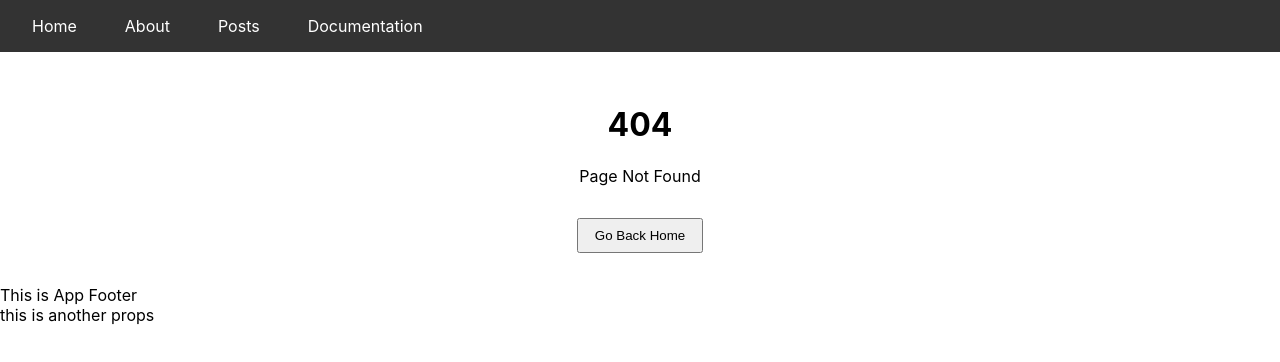
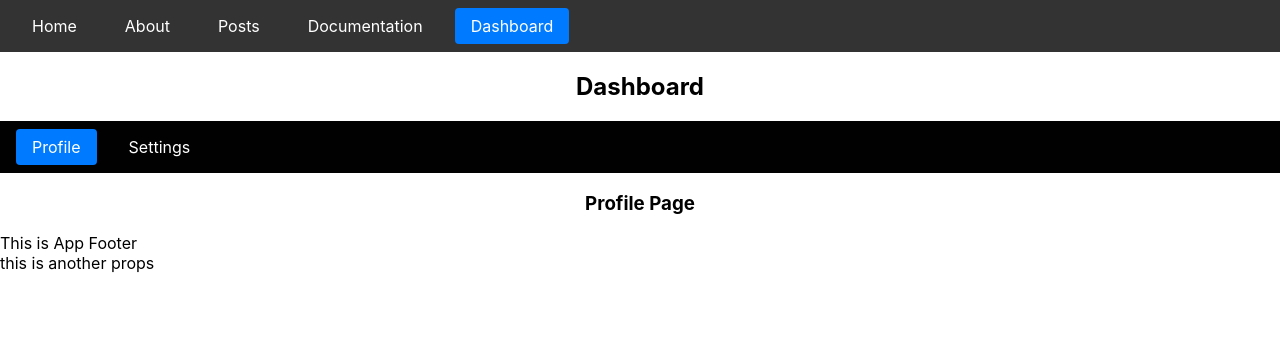
Before and after one commit to bikash-s-bhandari/react-tut-2024, a React (Create React App) app: page /dashboard/profile in a window 1280 px wide. Before the commit this address had no page. Shown: the top 362 px of the page. Built offline with nearby package versions, Linux system fonts and the light colour scheme.

Commit message:
nested routing added

```diff
--- a/src/App.jsx
+++ b/src/App.jsx
@@ -8,6 +8,9 @@ import Home from './pages/Home';
 import About from './pages/About';
 import PostList from './pages/Post';
 import Documentation from "./pages/Documentation";
+import Dashboard from './pages/dashboard';
+import Profile from './components/dashboard/Profile';
+import Settings from './components/dashboard/Settings';
 import NotFound from "./pages/NotFound";
 
 function App() {
@@ -25,6 +28,13 @@ function App() {
         <Route path="/posts" element={ <PostList/> } />
         <Route path="/docs" element={ <Documentation/> } />
 
+         {/* Parent Route for Nested Routing */}
+         <Route path="/dashboard" element={<Dashboard />}>
+            {/* Nested Routes */}
+            <Route path="profile" element={<Profile />} />
+            <Route path="settings" element={<Settings />} />
+          </Route>
+
         <Route path="*" element={<NotFound/>} />
 
         </Routes>
--- /dev/null
+++ b/src/components/dashboard/Profile.jsx
@@ -0,0 +1,7 @@
+import React from 'react';
+
+function Profile() {
+  return <h3>Profile Page</h3>;
+}
+
+export default Profile;
--- /dev/null
+++ b/src/components/dashboard/Settings.jsx
@@ -0,0 +1,7 @@
+import React from 'react';
+
+function Settings() {
+  return <h3>Settings Page</h3>;
+}
+
+export default Settings;
--- a/src/components/layout/Header.jsx
+++ b/src/components/layout/Header.jsx
@@ -1,22 +1,53 @@
-
 import { NavLink } from "react-router-dom";
 
 const Header = (props) => {
-
-    // const {title,content}=props;
+  // const {title,content}=props;
 
   return (
     <nav>
       <ul>
-        <li><NavLink to="/"  className={({ isActive }) => (isActive ? 'active' : '')}>Home</NavLink></li>
-        <li><NavLink to="/about"  className={({ isActive }) => (isActive ? 'active' : '')} >About</NavLink></li>
-        <li><NavLink to="/posts"  className={({ isActive }) => (isActive ? 'active' : '')} >Posts</NavLink></li>
-        <li><NavLink to="/docs"  className={({ isActive }) => (isActive ? 'active' : '')} >Documentation</NavLink></li>
-
+        <li>
+          <NavLink
+            to="/"
+            className={({ isActive }) => (isActive ? "active" : "")}
+          >
+            Home
+          </NavLink>
+        </li>
+        <li>
+          <NavLink
+            to="/about"
+            className={({ isActive }) => (isActive ? "active" : "")}
+          >
+            About
+          </NavLink>
+        </li>
+        <li>
+          <NavLink
+            to="/posts"
+            className={({ isActive }) => (isActive ? "active" : "")}
+          >
+            Posts
+          </NavLink>
+        </li>
+        <li>
+          <NavLink
+            to="/docs"
+            className={({ isActive }) => (isActive ? "active" : "")}
+          >
+            Documentation
+          </NavLink>
+        </li>
+        <li>
+          <NavLink
+            to="/dashboard"
+            className={({ isActive }) => (isActive ? "active" : "")}
+          >
+            Dashboard
+          </NavLink>
+        </li>
       </ul>
-
-
-  </nav>
+    </nav>
   );
 };
 
--- /dev/null
+++ b/src/pages/dashboard/index.jsx
@@ -0,0 +1,23 @@
+import React from 'react';
+import { Outlet, NavLink } from 'react-router-dom';
+
+function Dashboard() {
+  return (
+    <div>
+      <h2>Dashboard</h2>
+      <nav style={{background:'#010101'}}>
+        <ul>
+          <li>
+            <NavLink to="profile" className={({ isActive }) => (isActive ? 'active' : '')}>Profile</NavLink>
+          </li>
+          <li>
+            <NavLink to="settings" className={({ isActive }) => (isActive ? 'active' : '')}>Settings</NavLink>
+          </li>
+        </ul>
+      </nav>
+      <Outlet /> {/* This is where the nested routes will be rendered */}
+    </div>
+  );
+}
+
+export default Dashboard;
```
